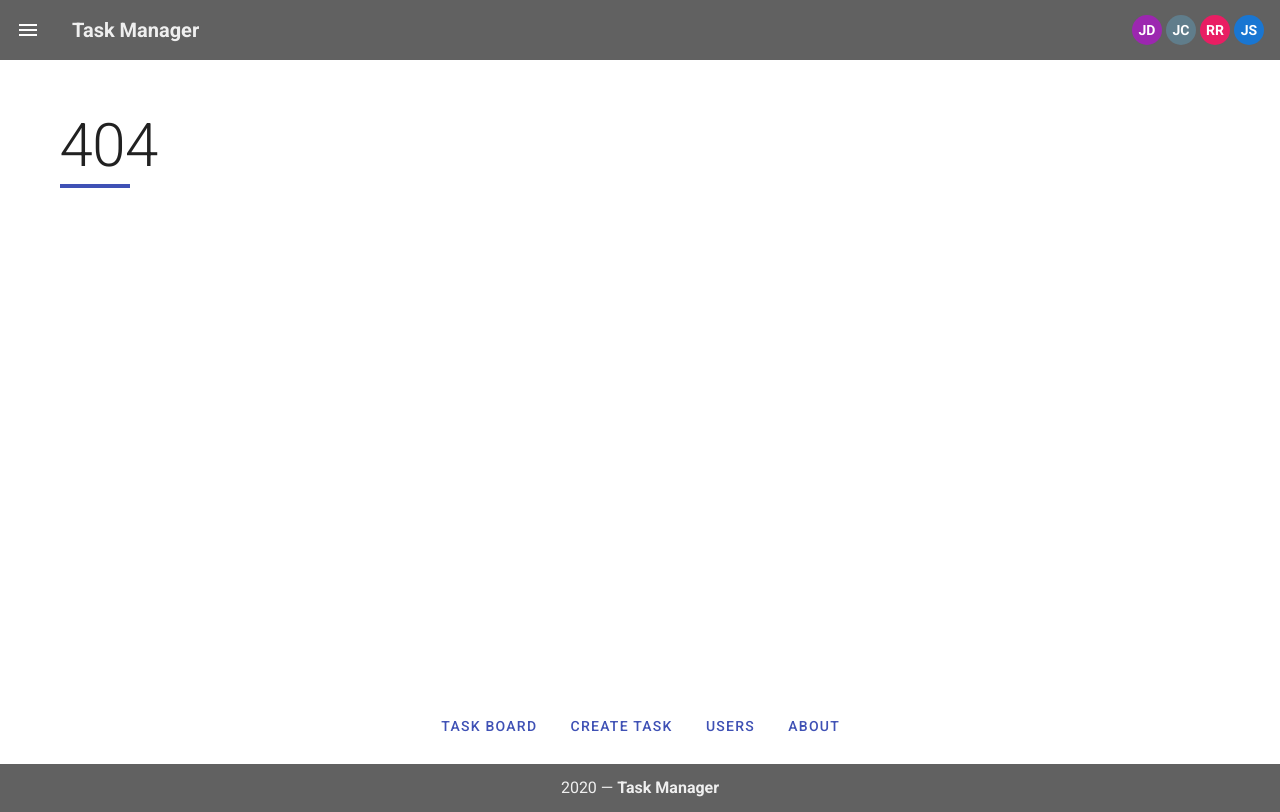
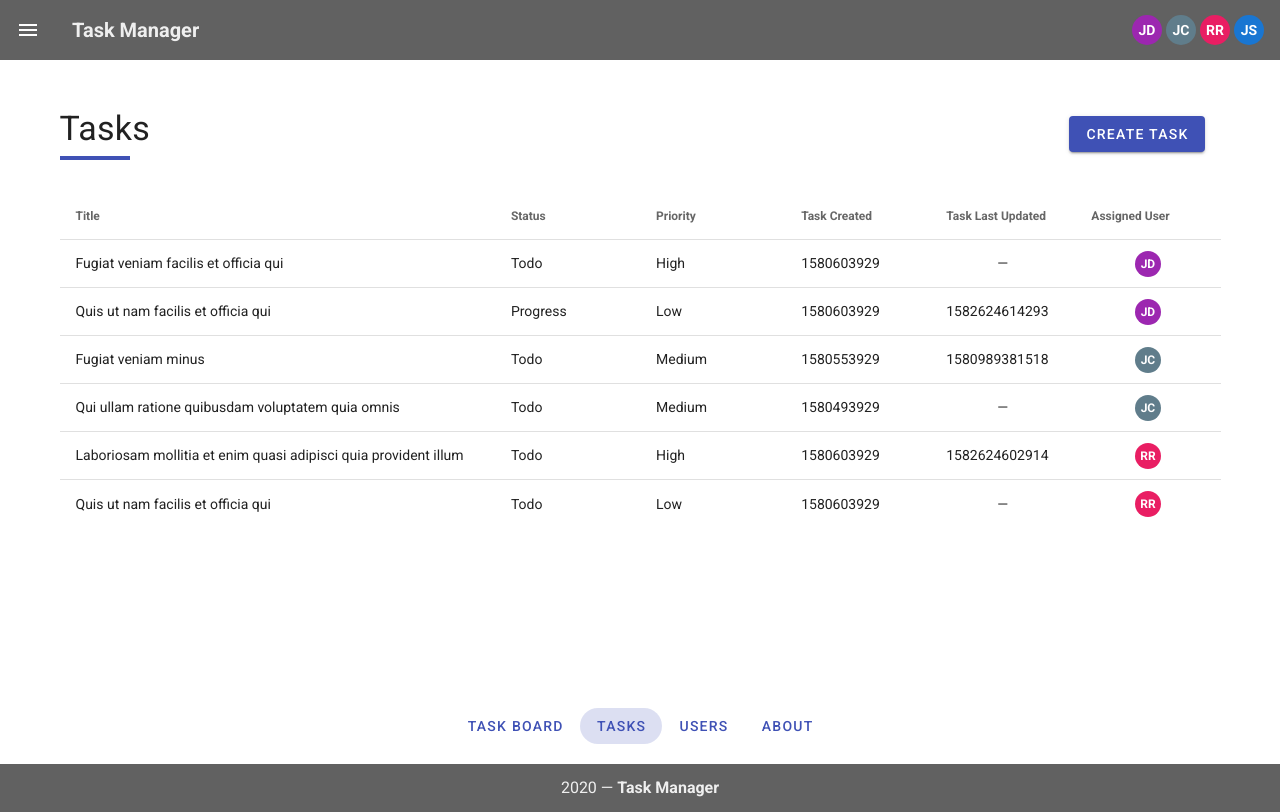
Before and after one commit to ealafryafresena/vue-todo-app, a Vue app: page /tasks in a window 1280 px wide. Before the commit this address had no page. Built offline with nearby package versions, Linux system fonts and the light colour scheme; data requests are answered from the project's data file.

Commit message:
task overview view with table

```diff
--- a/src/App.vue
+++ b/src/App.vue
@@ -18,7 +18,7 @@ export default {
   data: () => ({
     links: [
       { icon: "mdi-view-dashboard", label: "Task Board", url: "/" },
-      { icon: "mdi-view-list", label: "Create Task", url: "/todo/create" },
+      { icon: "mdi-view-list", label: "Tasks", url: "/tasks" },
       { icon: "mdi-account-group", label: "Users", url: "/users" },
       { icon: "mdi-help-box", label: "About", url: "/about" }
     ]
--- /dev/null
+++ b/src/components/TaskTable.vue
@@ -0,0 +1,85 @@
+<template>
+  <v-simple-table :fixed-header="fixedHeader" :height="height">
+    <template v-slot:default>
+      <thead>
+        <tr>
+          <th
+            v-for="columnHeader in columnHeaders"
+            :key="columnHeader.text"
+            class="table-header text-left"
+          >
+            {{ columnHeader.text }}
+          </th>
+        </tr>
+      </thead>
+      <tbody>
+        <tr v-for="todo in todos" :key="todo.id">
+          <td>{{ todo.title }}</td>
+          <td>{{ todo.status | capitalizeFirstChar }}</td>
+          <td>{{ todo.priority | priority }}</td>
+          <td>{{ todo.createdAt | moment("MM/DD/YYYY") }}</td>
+          <td>
+            <span v-if="todo.updatedAt !== null">
+              {{ todo.updatedAt | moment("MM/DD/YYYY") }}
+            </span>
+            <span v-else class="d-flex justify-center align-center"
+              >&mdash;</span
+            >
+          </td>
+          <td class="d-flex justify-center align-center">
+            <UserInitials
+              :user="{
+                firstName: todo.firstName,
+                lastName: todo.lastName,
+                avatarColor: todo.avatarColor
+              }"
+              :initials-style="initialsStyle"
+            />
+          </td>
+        </tr>
+      </tbody>
+    </template>
+  </v-simple-table>
+</template>
+
+<script>
+import UserInitials from "@/components/UserInitials.vue";
+import priority from "@/filters/priority.js";
+import capitalizeFirstChar from "@/filters/capitalizeFirstChar.js";
+
+export default {
+  components: {
+    UserInitials
+  },
+  data() {
+    return {
+      fixedHeader: true,
+      height: 450,
+      columnHeaders: [
+        { text: "Title" },
+        { text: "Status" },
+        { text: "Priority" },
+        { text: "Task Created" },
+        { text: "Task Last Updated" },
+        { text: "Assigned User" }
+      ],
+      initialsStyle: {
+        width: "26px",
+        height: "26px",
+        fontSize: "12px"
+      }
+    };
+  },
+  props: ["todos"],
+  filters: {
+    priority,
+    capitalizeFirstChar
+  }
+};
+</script>
+
+<style lang="scss" scoped>
+.table-header {
+  min-width: 140px;
+}
+</style>
--- a/src/router/index.js
+++ b/src/router/index.js
@@ -1,9 +1,9 @@
 import Vue from "vue";
 import VueRouter from "vue-router";
 import TodosList from "../views/TodosList.vue";
-import TodoCreate from "../views/TodoCreate.vue";
 import TodoEdit from "../views/TodoEdit.vue";
 import UsersOverview from "../views/UsersOverview.vue";
+import TasksOverview from "../views/TasksOverview.vue";
 import About from "@/views/About.vue";
 import NotFound from "@/views/NotFound.vue";
 
@@ -16,11 +16,6 @@ const routes = [
     component: TodosList
   },
   {
-    path: "/todo/create",
-    name: "todo-create",
-    component: TodoCreate
-  },
-  {
     path: "/todo-edit/:id",
     name: "todo-edit",
     component: TodoEdit,
@@ -30,6 +25,11 @@ const routes = [
     path: "/users",
     name: "users-overview",
     component: UsersOverview
+  },
+  {
+    path: "/tasks",
+    name: "tasks-overview",
+    component: TasksOverview
   },
   {
     path: "/about",
--- /dev/null
+++ b/src/views/TasksOverview.vue
@@ -0,0 +1,56 @@
+<template>
+  <v-container>
+    <v-row class="mt-6" justify="center">
+      <v-col cols="12">
+        <div class="todo-create mb-8 d-flex justify-space-between align-center">
+          <h1 class="display-1">Tasks</h1>
+          <v-btn color="indigo" class="mr-4" @click.stop="dialog = true"
+            >Create Task</v-btn
+          >
+        </div>
+        <TaskTable :todos="todosTableData" />
+      </v-col>
+    </v-row>
+  </v-container>
+</template>
+
+<script>
+import TaskTable from "@/components/TaskTable.vue";
+import { mapGetters, mapActions } from "vuex";
+
+export default {
+  components: {
+    TaskTable
+  },
+  created() {
+    this.fetchUsers();
+    this.fetchTodos();
+  },
+  computed: {
+    ...mapGetters("users", ["users"]),
+    ...mapGetters("todos", ["todos"]),
+    todosTableData() {
+      this.todos.map(todo => {
+        const user = this.users.find(user => user.id === todo.userId);
+        const { firstName, lastName, avatarColor } = user;
+        todo.firstName = firstName;
+        todo.lastName = lastName;
+        todo.avatarColor = avatarColor;
+      });
+      return this.todos;
+    }
+  },
+  methods: {
+    ...mapActions("todos", ["fetchTodos"]),
+    ...mapActions("users", ["fetchUsers"])
+  }
+};
+</script>
+
+<style lang="scss" scoped>
+.todo-create {
+  .theme--light.v-btn {
+    color: white;
+  }
+}
+</style>
```
